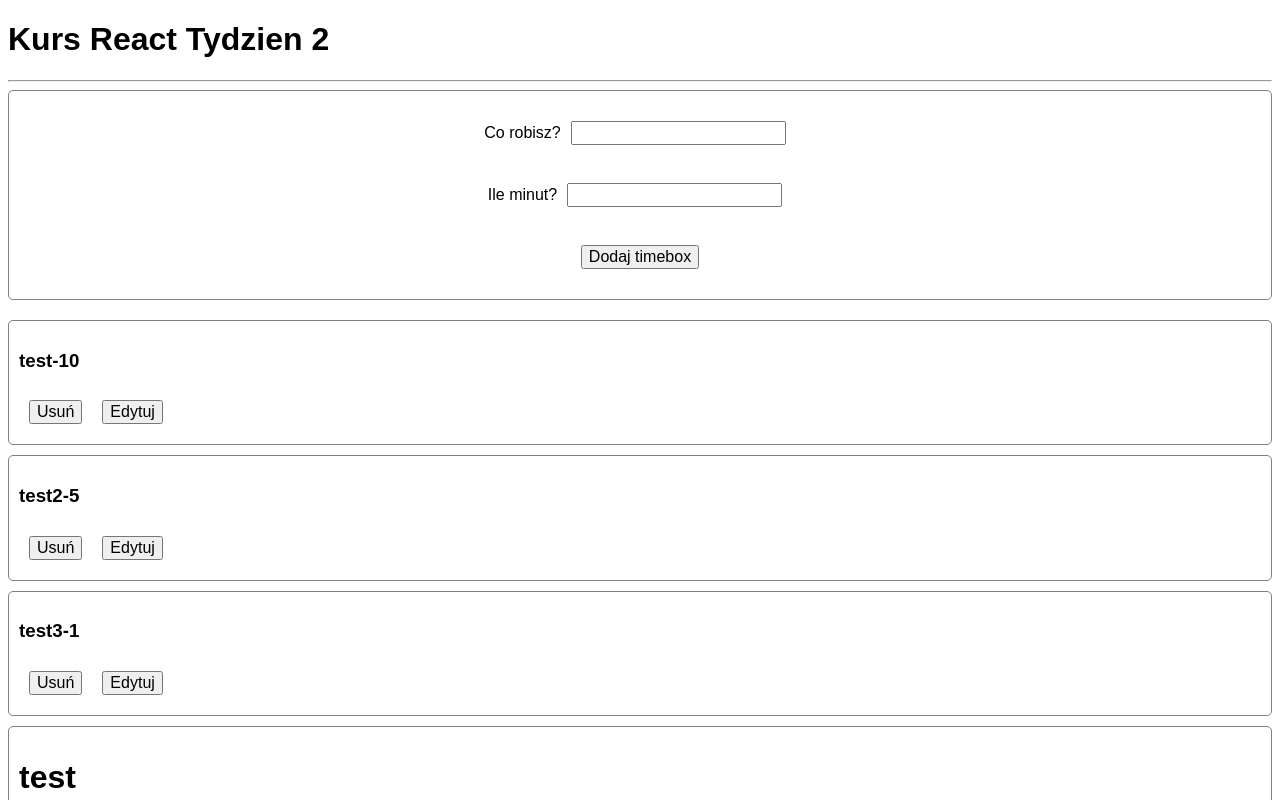
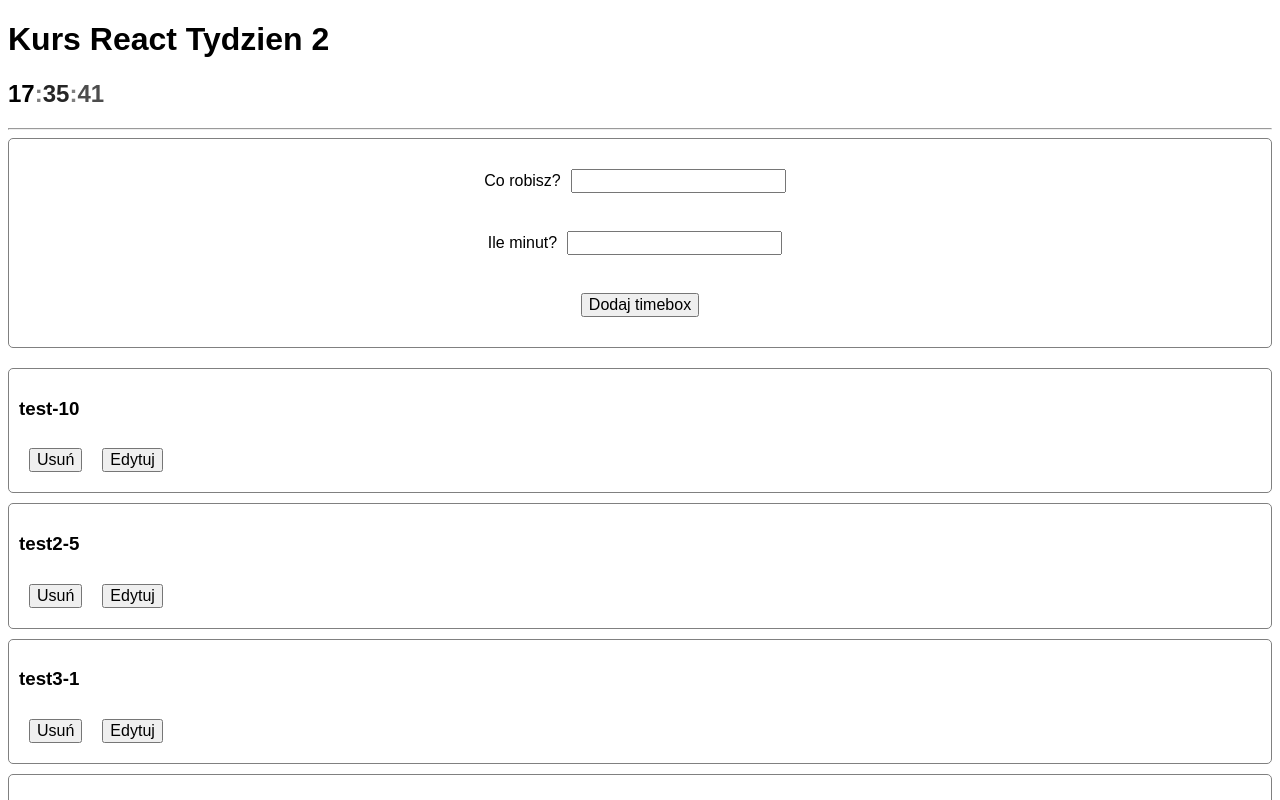
Before and after one commit to KsavinN/TomattoTimer, a React (Create React App) app: page / in a window 1280 px wide. Shown: the top 800 px of the page. Built offline with nearby package versions, Linux system fonts and the light colour scheme.

Commit message:
add RealTimeClock component

```diff
--- a/src/components/App.js
+++ b/src/components/App.js
@@ -1,6 +1,6 @@
 import React from 'react';
 import TimeBoxList from './TimeBoxList';
-
+import RealTimeClock from './RealTimeClock';
 
 
 
@@ -9,7 +9,10 @@
   render() {
     return(
       <div className="App">
-        <h1>Kurs React Tydzien 2</h1>
+        <div>
+          <h1>Kurs React Tydzien 2</h1>
+          <RealTimeClock />
+        </div>
         <hr />
         <TimeBoxList />
       </div>
--- /dev/null
+++ b/src/components/RealTimeClock.js
@@ -0,0 +1,41 @@
+import React from 'react';
+import Clock from "../components/Clock";
+
+export default class RealTimeClock extends React.Component {
+    constructor (props) {
+        super(props);
+        this.state = {
+            time: new Date()
+        }
+    }
+
+    componentWillUnmount() {
+        this.stopTimer();
+    }
+
+    componentDidMount() {
+        this.startTimer();
+    }
+
+    startTimer() {
+
+        this.intervalId = window.setInterval(() => {
+            const time = new Date();
+            this.setState({time});
+        }, 100);
+    }
+
+    stopTimer() {
+        window.clearInterval(this.intervalId);
+    }
+    render() {
+        const { time } = this.state;
+        const minutes = time.getMinutes();
+        const seconds = time.getSeconds();
+        const hours = time.getHours();
+
+        return (<div className={`RealTimeClock`}>
+            <Clock hours={hours} seconds={seconds} minutes={minutes} />
+        </div>);
+    }
+}
```
